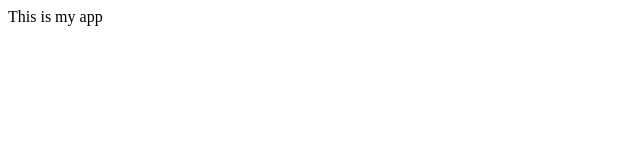
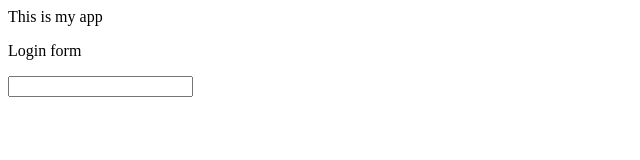
Before and after one commit to thomasfaller/project, a plain HTML site: page index.html in a window 1280 px wide. Shown: the whole page, without its empty margins (0-640 px from the left). Drawn offline with Linux system fonts and the light colour scheme.

Commit message:
adding new feature

```diff
--- a/app.js
+++ b/app.js
@@ -1,2 +1,4 @@
 const myVariable = 999;
 console.log("hello");
+
+// adding a new feature (branch: new-feature)
--- a/index.html
+++ b/index.html
@@ -7,5 +7,9 @@
   </head>
   <body>
     This is my app
+    <p>Login form</p>
+    <form action="">
+      <input type="text" />
+    </form>
   </body>
 </html>
```
Also changed, not shown: login.html (added).
